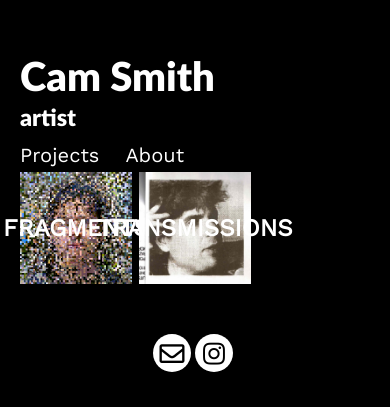
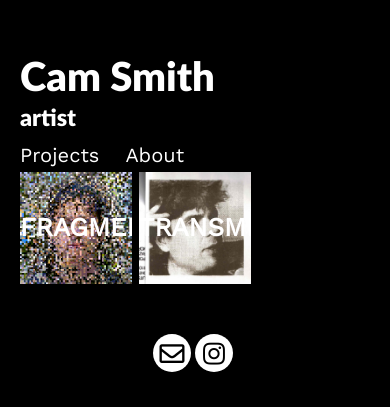
Before and after one commit to camoverride/portfolio, a Jekyll site: the page built from index.md, in a window 390 px wide. Shown: the top 407 px of the page. Built offline with Jekyll 4.4.1, drawn with Linux system fonts in a browser that asks for light colours; nearby versions of some CDN libraries.

Commit message:
fix text sizes

```diff
--- a/_layouts/about.html
+++ b/_layouts/about.html
@@ -25,6 +25,9 @@ layout: default
   opacity: 0;
   transition: opacity 0.3s ease;
   pointer-events: none;
+  max-width: 90%; /* Constrain the text width to 90% of the container */
+  white-space: nowrap; /* Prevent text from wrapping */
+  overflow: hidden; /* Hide any overflow */
 }
 
 .project-image-container:hover .hover-text {
@@ -35,8 +38,14 @@ layout: default
 @media (max-width: 767px) {
   .hover-text {
     opacity: 1; /* Always visible on mobile */
+    font-size: calc(2vw + 2vh); /* Dynamically resize based on viewport dimensions */
+    max-width: 100%; /* Ensure the text doesn't exceed the container width */
+    white-space: nowrap; /* Prevent wrapping */
+    overflow: hidden; /* Hide any overflow */
   }
 }
+
+
 </style>
 
 <a href="{{site.baseurl}}/fragments.html">
```
Lines whose indentation alone changed are shown as unchanged.
